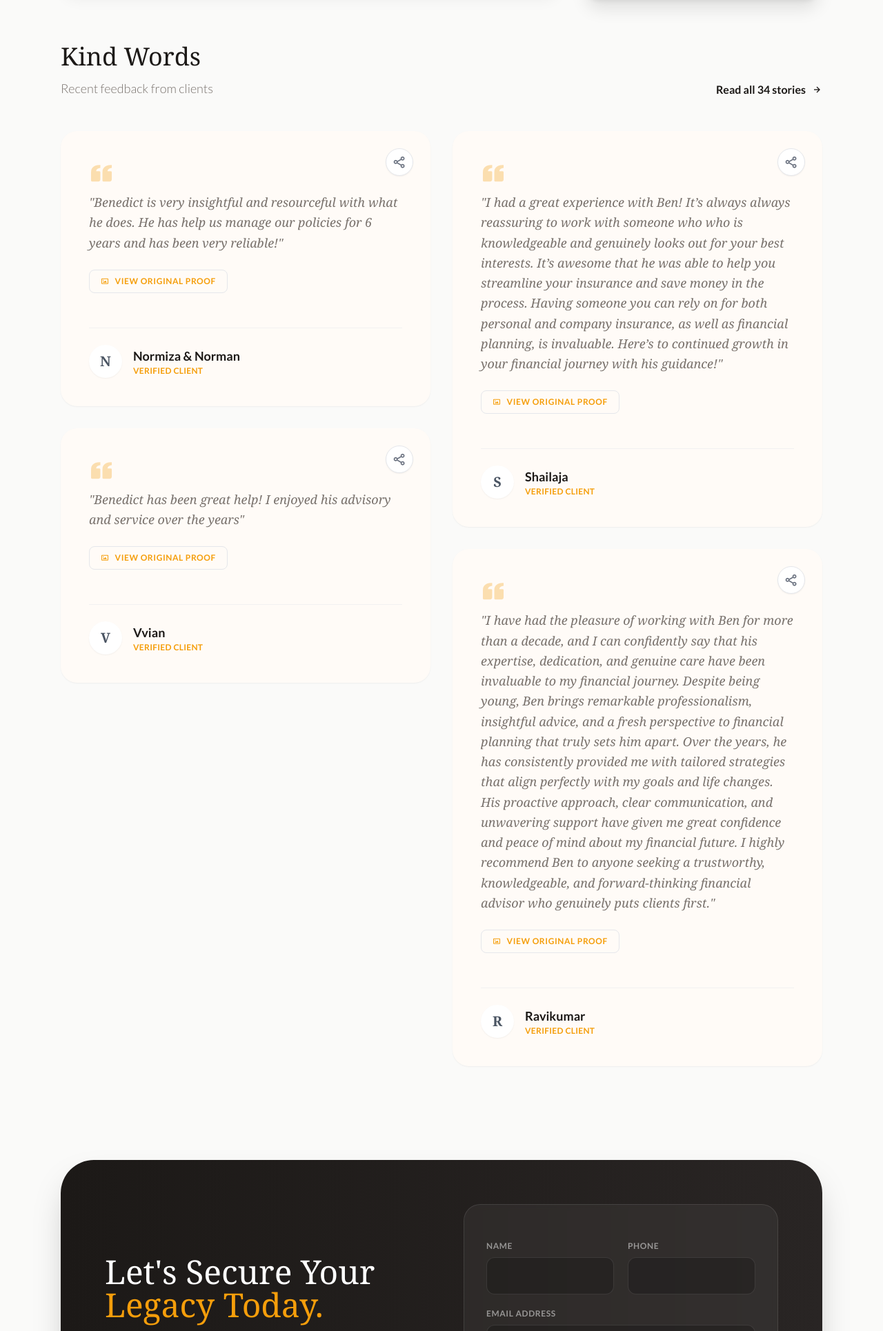
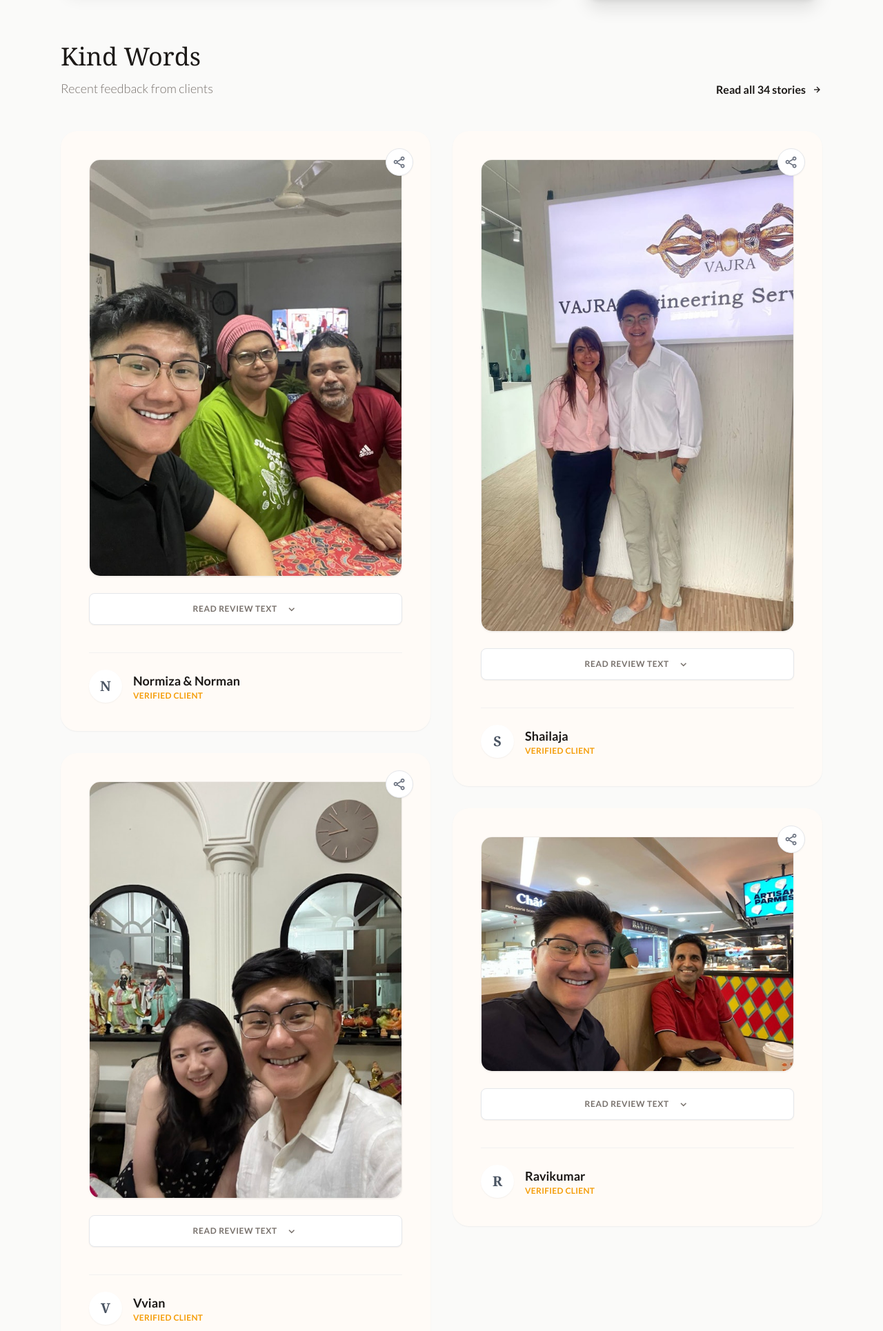
Before and after one commit to LakshanSivakumar/skandage-mvp, a Django app: a page that uses core/templates/core/agent_profile.html in a window 1280 px wide. Shown: the part 1051-2981 px from the top of the page at 69% size. Run offline with Django 5.2, Linux system fonts and the light colour scheme; data comes from the database, SQL or seed files in the repository; data that the repository does not hold is empty; some libraries are stand-ins or nearby versions; some web fonts are replaced.

Commit message:
added some stuff

```diff
--- a/core/templates/core/agent_profile.html
+++ b/core/templates/core/agent_profile.html
@@ -243,20 +243,29 @@
                         <i class='bx bx-share-alt text-xl'></i>
                     </a>
 
-                    <div class="relative z-10 mb-6">
-                        <i class='bx bxs-quote-left text-4xl text-theme-accent opacity-30 mb-2'></i>
-                        <p class="text-theme-muted text-lg italic leading-relaxed font-serif">
-                            "{{ review.review_text }}"
-                        </p>
-                    </div>
+                    {% if review.screenshot %}
+                        <div class="mb-6 rounded-2xl overflow-hidden border border-black/5 shadow-sm relative z-10">
+                            <img src="{{ review.screenshot.url }}" class="w-full object-cover" alt="Verified Proof">
+                        </div>
 
-                    {% if review.screenshot %}
-                        <button onclick="toggleContent('proof-{{ forloop.counter }}', this)" class="inline-flex items-center gap-2 text-xs font-bold text-theme-accent uppercase tracking-wider border border-theme-accent/20 px-4 py-2 rounded-lg hover:bg-theme-accent hover:text-white transition mb-6">
-                            <i class='bx bx-image'></i> <span>View Original Proof</span>
-                        </button>
+                        <div class="mb-4">
+                            <button onclick="toggleContent('text-{{ forloop.counter }}', this)" class="inline-flex items-center gap-2 text-xs font-bold text-theme-muted uppercase tracking-wider hover:text-theme-accent transition border border-gray-200 px-4 py-2 rounded-lg bg-white shadow-sm group w-full justify-center">
+                                <span>Read Review Text</span> <i class='bx bx-chevron-down text-lg rotate-icon ml-1'></i>
+                            </button>
+                        </div>
 
-                        <div id="proof-{{ forloop.counter }}" class="content-toggle rounded-xl overflow-hidden shadow-sm border border-black/5 mb-6">
-                            <img src="{{ review.screenshot.url }}" class="w-full object-cover" alt="Verified Proof">
+                        <div id="text-{{ forloop.counter }}" class="content-toggle mb-6 relative z-10">
+                            <div class="p-4 bg-white/50 rounded-xl border border-black/5">
+                                <p class="text-theme-muted text-xl italic leading-loose font-serif">"{{ review.review_text }}"</p>
+                            </div>
+                        </div>
+
+                    {% else %}
+                        <div class="relative z-10 mb-6">
+                            <i class='bx bxs-quote-left text-4xl text-theme-accent opacity-30 mb-2'></i>
+                            <p class="text-theme-muted text-lg italic leading-relaxed font-serif">
+                                "{{ review.review_text }}"
+                            </p>
                         </div>
                     {% endif %}
 
@@ -386,12 +395,12 @@
             button.classList.toggle('expanded');
 
             const textSpan = button.querySelector('span');
-            // If the container IS expanded, the user can click to HIDE it
+            // If the container IS expanded, set button to "Hide"
             if (container.classList.contains('expanded')) {
-                textSpan.textContent = "Hide Original Proof";
+                textSpan.textContent = "Hide Review Text";
             } else {
-                // If it is collapsed, the user can click to VIEW it
-                textSpan.textContent = "View Original Proof";
+                // If it is collapsed, set button to "Read"
+                textSpan.textContent = "Read Review Text";
             }
         }
     </script>
```
